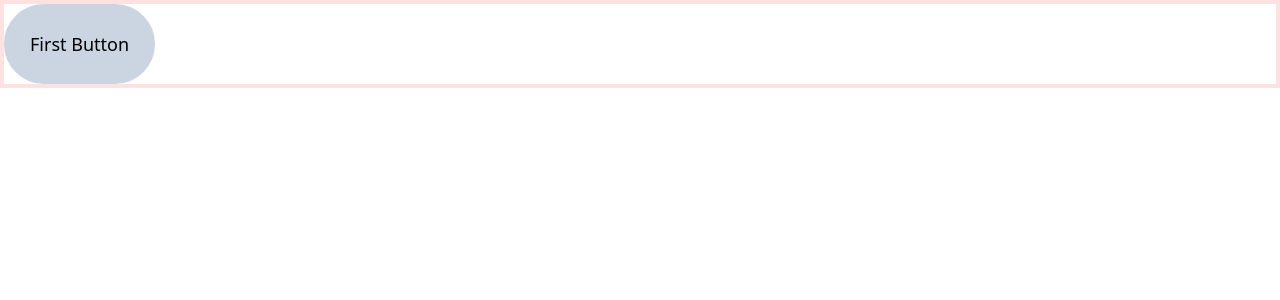
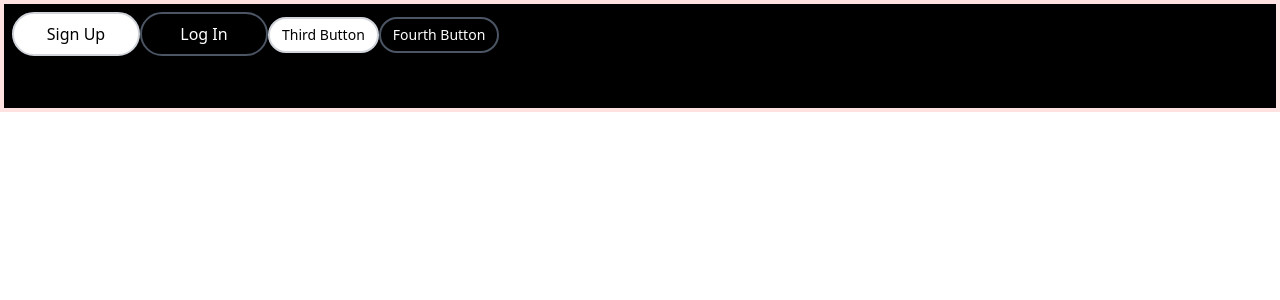
Before and after one commit to S-J-01/edraw, a Next.js app in the folder apps/web/: page / in a window 1280 px wide. Shown: the top 300 px of the page. Built offline with nearby package versions, Linux system fonts and the light colour scheme.

Commit message:
[refactor:] improved button styling

```diff
--- a/apps/web/app/page.tsx
+++ b/apps/web/app/page.tsx
@@ -6,8 +6,11 @@ import { Button } from "@repo/ui/button";
 
 export default function Home() {
   return (
-    <div className ="border-red-100 border-4">
-     <Button text={"First Button"} onClick={()=>alert('button clicked')}></Button>
+    <div className ="border-red-100 border-4 bg-black h-28 p-2">
+     <Button text={"Sign Up"} variant={"primary"} onClick={()=>alert('button clicked')}></Button>
+     <Button text={"Log In"} variant={"secondary"} onClick={()=>alert('button clicked')}></Button>
+     <Button text={"Third Button"} variant={"primary"} size={"small"} onClick={()=>alert('button clicked')}></Button>
+     <Button text={"Fourth Button"} variant={"secondary"} size={"small"} onClick={()=>alert('button clicked')}></Button>
     </div>
   );
 }
--- a/packages/ui/src/button.tsx
+++ b/packages/ui/src/button.tsx
@@ -3,15 +3,15 @@ import { cn } from './utils'
 
 import { ButtonHTMLAttributes, ReactNode } from "react";
 
-const buttonVariants = cva("rounded-full border-2",{
+const buttonVariants = cva("inline-flex items-center justify-center font-medium transition-all duration-200 focus:outline-none focus-visible:ring-2 focus-visible:ring-offset-2 rounded-full border-2 gap-2 shadow-sm hover:shadow active:shadow-inner",{
   variants:{
     variant:{
-      primary:" bg-slate-300 border-slate-300 text-black",
-      secondary:"bg-black border-slate-300 text-slate-300"
+      primary:" bg-white border-gray-300 text-black hover:bg-gray-100 hover:border-gray-400 active:bg-gray-200 focus:ring-gray-300",
+      secondary:"bg-black border-gray-600  text-white hover:bg-gray-900 hover:border-gray-400 active:bg-gray-700 focus:ring-gray-600"
     },
     size:{
-      small:"p-3 text-md",
-      large:"p-6 text-lg"
+      small:" h-9 px-3 py-2 text-sm min-w-24",
+      large:"h-11 px-5 py-2.5 text-base min-w-32"
     }
   },
   defaultVariants:{
```
